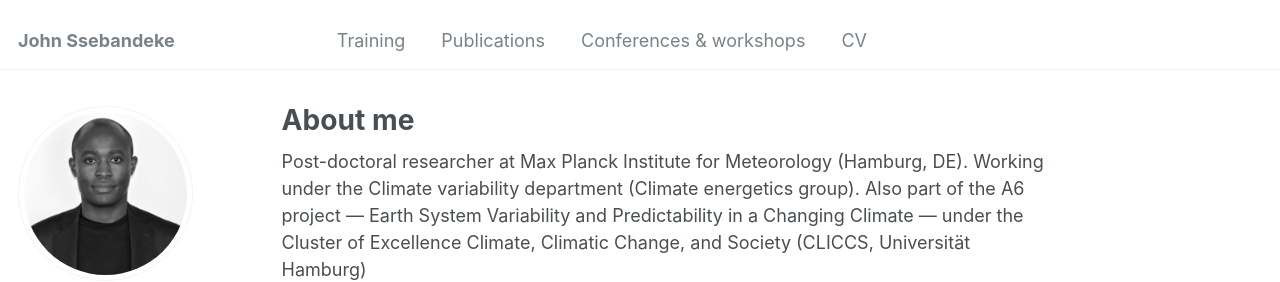
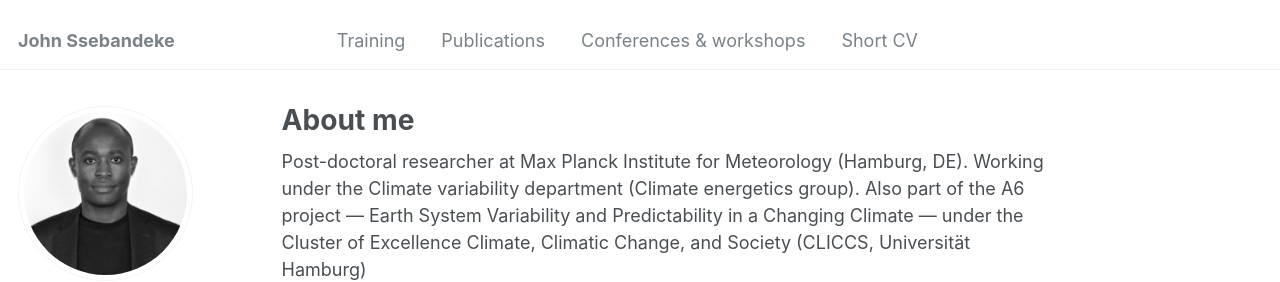
Before and after one commit to john-ssebandeke/john-ssebandeke.github.io, a Jekyll site: the page built from _pages/about.md, in a window 1280 px wide. Shown: the top 282 px of the page. Built offline with Jekyll 4.4.1, drawn with Linux system fonts in a browser that asks for light colours; some web fonts are replaced.

Commit message:
Update navigation.yml

```diff
--- a/_data/navigation.yml
+++ b/_data/navigation.yml
@@ -28,7 +28,7 @@ main:
  # - title: "Blog Posts"
  #   url: /year-archive/
 
-  - title: "CV"
+  - title: "Short CV"
     url: /cv/
 
   #- title: "Guide"
```
